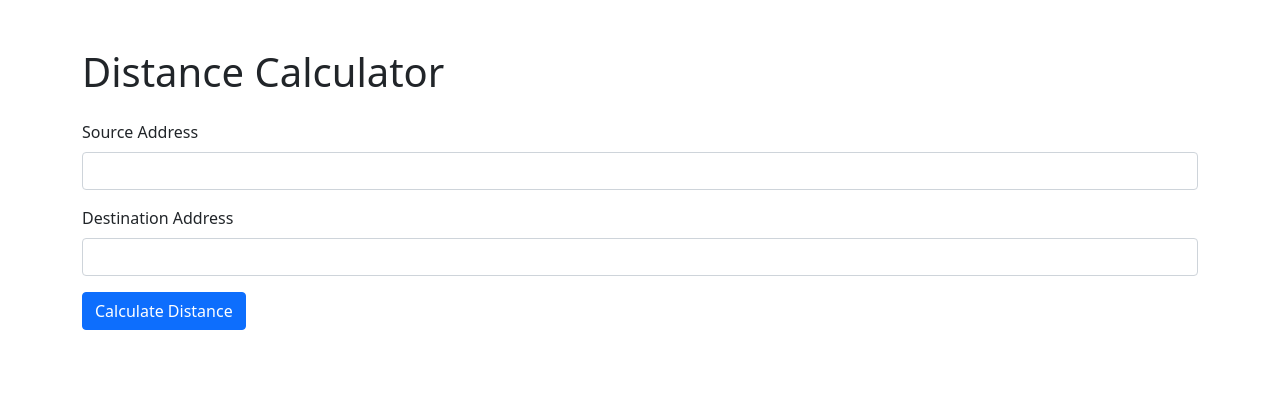
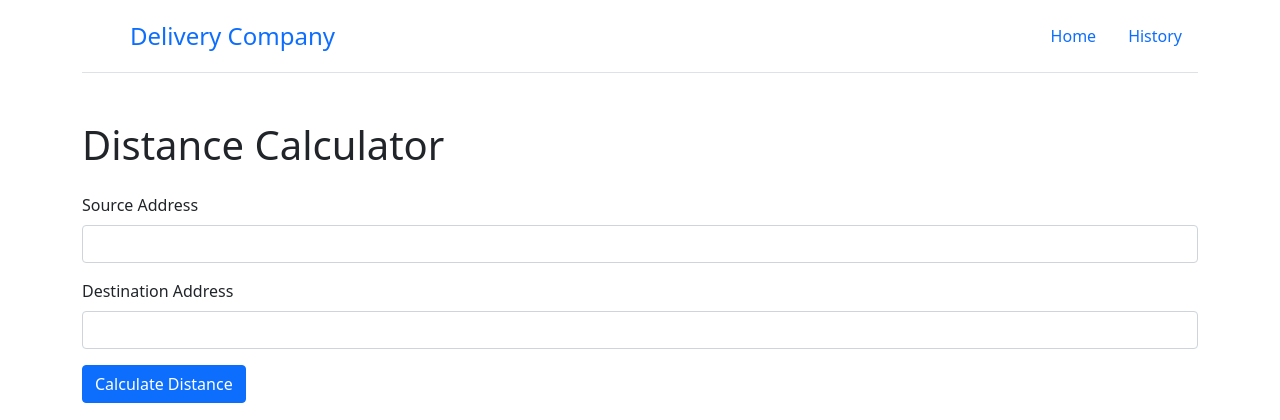
Before and after one commit to williansVarela/delivery-app-challenge, a Django app: page / in a window 1280 px wide. Shown: the top 420 px of the page. Run offline with Django 5.2, Linux system fonts and the light colour scheme.

Commit message:
feat: add header and navigation to delivery distance page

```diff
--- a/orders/templates/orders/delivery_distance.html
+++ b/orders/templates/orders/delivery_distance.html
@@ -1,3 +1,4 @@
+{% load static %}
 <!DOCTYPE html>
 <html lang="en">
   <head>
@@ -10,6 +11,30 @@
     />
   </head>
   <body>
+    <div class="container">
+      <header
+        class="d-flex flex-wrap justify-content-center py-3 mb-4 border-bottom"
+      >
+        <a
+          href="{% url 'home' %}"
+          class="d-flex align-items-center mb-3 mb-md-0 me-md-auto link-body-emphasis text-decoration-none"
+        >
+          <svg class="bi me-2" width="40" height="32">
+            <use xlink:href="#bootstrap" />
+          </svg>
+          <span class="fs-4">Delivery Company</span>
+        </a>
+
+        <ul class="nav nav-pills">
+          <li class="nav-item">
+            <a href="{% url 'home' %}" class="nav-link">Home</a>
+          </li>
+          <li class="nav-item">
+            <a href="{% url 'history' %}" class="nav-link">History</a>
+          </li>
+        </ul>
+      </header>
+    </div>
     <div class="container mt-5">
       <h1 class="mb-4">Distance Calculator</h1>
       <form method="post">
--- a/orders/templates/orders/distance_query_history.html
+++ b/orders/templates/orders/distance_query_history.html
@@ -1,3 +1,4 @@
+{% load static %}
 <!DOCTYPE html>
 <html lang="en">
   <head>
```
